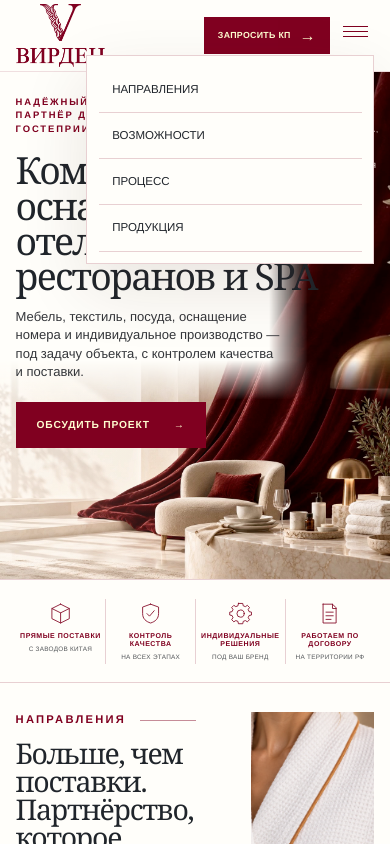
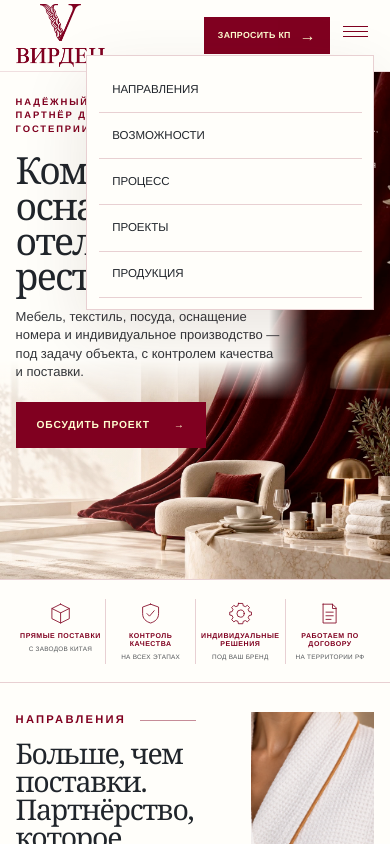
Before and after one commit to stepanMiller/virden-site, a Next.js app: page / in a window 390 px wide. Both pictures are taken after a click on the heading "МЕНЮ". Shown: the top 844 px of the page. Built offline with nearby package versions, Linux system fonts and the light colour scheme.

Commit message:
feat: link mobile menu to projects

```diff
--- /dev/null
+++ b/components/layout/mobile-menu.tsx
@@ -0,0 +1,31 @@
+"use client";
+
+import { useRef } from "react";
+import Link from "next/link";
+import { mobileNavigation } from "@/content/navigation";
+
+export function MobileMenu() {
+  const menuRef = useRef<HTMLDetailsElement>(null);
+
+  return (
+    <details className="mobileMenu" ref={menuRef}>
+      <summary aria-label="Открыть меню">
+        <span>Меню</span>
+        <span className="mobileMenu__icon" aria-hidden="true"><i /><i /><i /></span>
+      </summary>
+      <nav aria-label="Мобильная навигация">
+        {mobileNavigation.map((item) => (
+          <Link
+            href={item.href}
+            key={item.href}
+            onClick={() => {
+              if (menuRef.current) menuRef.current.open = false;
+            }}
+          >
+            {item.label}
+          </Link>
+        ))}
+      </nav>
+    </details>
+  );
+}
--- a/components/layout/site-header.tsx
+++ b/components/layout/site-header.tsx
@@ -1,6 +1,7 @@
 import Link from "next/link";
 import { primaryNavigation } from "@/content/navigation";
 import { BrandLogo } from "./brand-logo";
+import { MobileMenu } from "./mobile-menu";
 
 export function SiteHeader() {
   return (
@@ -19,16 +20,7 @@ export function SiteHeader() {
         <Link className="headerCta" href="/#project-request">
           <span>Запросить КП</span><span className="headerCta__arrow" aria-hidden="true">→</span>
         </Link>
-        <details className="mobileMenu">
-          <summary aria-label="Открыть меню"><span>Меню</span><span className="mobileMenu__icon" aria-hidden="true"><i /><i /><i /></span></summary>
-          <nav aria-label="Мобильная навигация">
-            {primaryNavigation.map((item) => (
-              <Link href={item.href} key={item.href}>
-                {item.label}
-              </Link>
-            ))}
-          </nav>
-        </details>
+        <MobileMenu />
       </div>
     </header>
   );
--- a/content/navigation.ts
+++ b/content/navigation.ts
@@ -4,3 +4,11 @@ export const primaryNavigation = [
   { label: "Процесс", href: "/#process" },
   { label: "Продукция", href: "/products/bathrobe" },
 ] as const;
+
+export const mobileNavigation = [
+  { label: "Направления", href: "/#directions" },
+  { label: "Возможности", href: "/#capabilities" },
+  { label: "Процесс", href: "/#process" },
+  { label: "Проекты", href: "/#projects" },
+  { label: "Продукция", href: "/products/bathrobe" },
+] as const;
```
